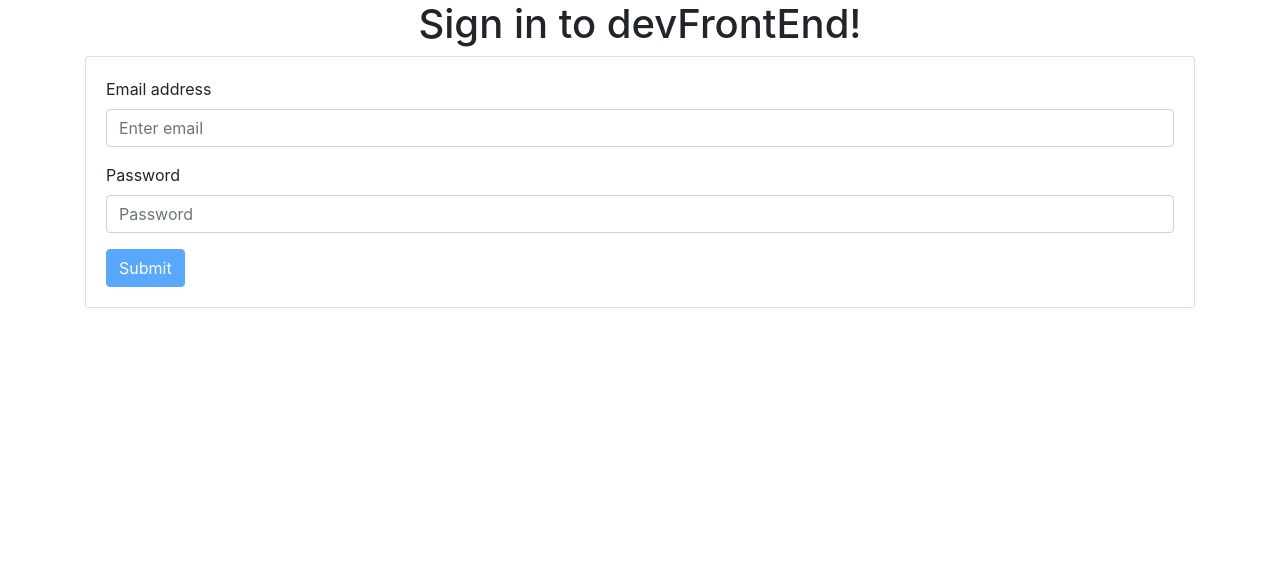
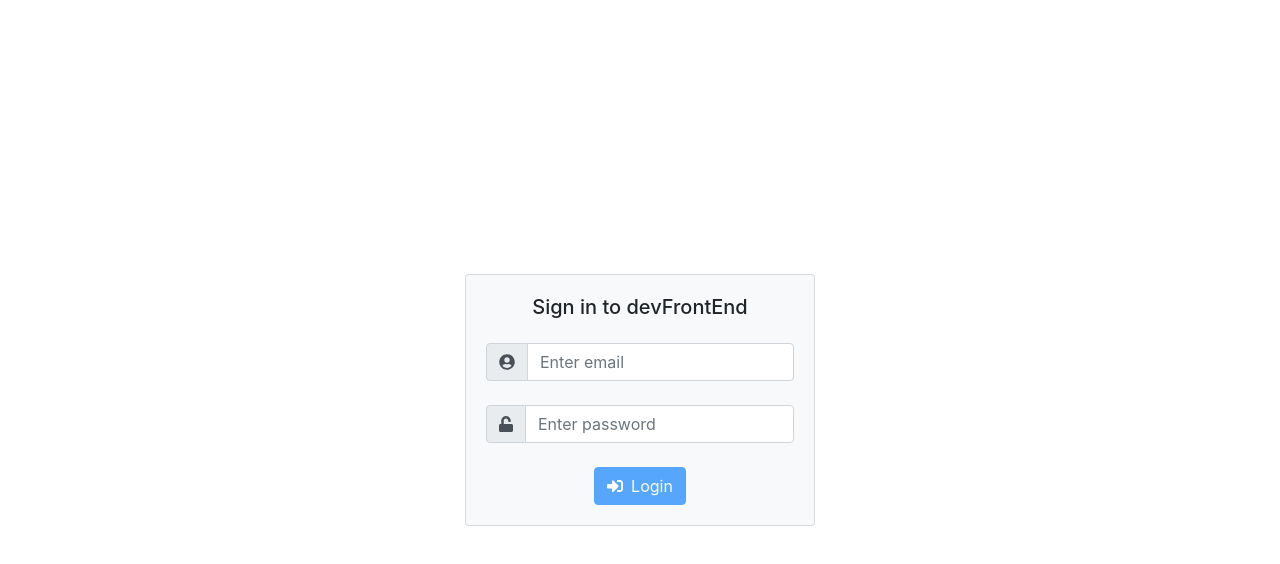
Before and after one commit to VitaliiLynnyk/web-app-practice, an Angular app in the folder devFrontEnd/: page / in a window 1280 px wide. Shown: the top 564 px of the page. Built offline with nearby package versions, Linux system fonts and the light colour scheme.

Commit message:
Create design for component form-login

```diff
--- a/devFrontEnd/src/app/app.component.html
+++ b/devFrontEnd/src/app/app.component.html
@@ -1,11 +1,18 @@
 <!--The content below is only a placeholder and can be replaced.-->
-<div style="text-align:center">
-  <h1>
-    Sign in to {{ title }}!
-  </h1>
+<div class="wrapper">
+  <div class="container">
+    <div class="row justify-content-center h-100">
+      <div class="col-12 col-sm-12 col-md-6 col-lg-4 align-self-center">
+        <div class="card bg-light">
+          <div class="card-body">
+            <h5 class="card-title text-center mb-4">Sign in to {{ title }}</h5>
+            <app-login-form></app-login-form>
+          </div>
+        </div>
+      </div>
+    </div>
+  </div>
 </div>
-<app-login-form></app-login-form>
-
 
 
 <router-outlet></router-outlet>
--- a/devFrontEnd/src/app/app.component.scss
+++ b/devFrontEnd/src/app/app.component.scss
@@ -0,0 +1,4 @@
+.wrapper, .container {
+  height: 100vh;
+  width: 100vw;
+}
--- a/devFrontEnd/src/app/app.module.ts
+++ b/devFrontEnd/src/app/app.module.ts
@@ -5,6 +5,7 @@
 
 import { AppRoutingModule } from './app-routing.module';
 import { AppComponent } from './app.component';
+import { FontAwesomeModule } from '@fortawesome/angular-fontawesome';
 import { LoginFormComponent } from './login-form/login-form.component';
 
 @NgModule({
@@ -16,6 +17,7 @@
     BrowserModule,
     AppRoutingModule,
     NgbModule,
+    FontAwesomeModule,
     ReactiveFormsModule
   ],
   providers: [],
--- a/devFrontEnd/src/app/login-form/login-form.component.html
+++ b/devFrontEnd/src/app/login-form/login-form.component.html
@@ -1,21 +1,21 @@
-<div class="container">
-  <div class="row">
-    <div class="col align-self-center">
-      <div class="card">
-        <div class="card-body">
-          <form [formGroup]="profileForm" (ngSubmit)="onSubmit()">
-            <div class="form-group">
-              <label for="exampleInputEmail1">Email address</label>
-              <input type="email" class="form-control" id="exampleInputEmail1" placeholder="Enter email" formControlName="loginEmail" required>
-            </div>
-            <div class="form-group">
-              <label for="exampleInputPassword1">Password</label>
-              <input type="password" class="form-control" id="exampleInputPassword1" placeholder="Password" formControlName="loginPassword" required>
-            </div>
-            <button type="submit" class="btn btn-primary" [disabled]="!profileForm.valid">Submit</button>
-          </form>
-        </div>
-      </div>
+<form [formGroup]="loginForm" (ngSubmit)="onSubmit()">
+  <div class="input-group mb-4">
+    <div class="input-group-prepend">
+      <span class="input-group-text">
+        <fa-icon [icon]="faUserCircleIcon"></fa-icon>
+      </span>
     </div>
+    <input type="email" class="form-control" id="loginEmail" placeholder="Enter email" formControlName="loginEmail" required>
   </div>
-</div>
+  <div class="input-group mb-4">
+    <div class="input-group-prepend">
+      <span class="input-group-text">
+        <fa-icon [icon]="faUnlockIcon"></fa-icon>
+      </span>
+    </div>
+    <input type="password" class="form-control" id="loginPassword" placeholder="Enter password" formControlName="loginPassword" required>
+  </div>
+  <div class="text-center">
+    <button type="submit" class="btn btn-primary" [disabled]="!loginForm.valid"><fa-icon class="mr-2" [icon]="faSignInAltIcon"></fa-icon>Login</button>
+  </div>
+</form>
--- a/devFrontEnd/src/app/login-form/login-form.component.ts
+++ b/devFrontEnd/src/app/login-form/login-form.component.ts
@@ -1,5 +1,6 @@
 import { Component, OnInit } from '@angular/core';
 import { FormGroup, FormControl } from '@angular/forms';
+import { faUserCircle, faUnlock, faSignInAlt } from '@fortawesome/free-solid-svg-icons';
 
 @Component({
   selector: 'app-login-form',
@@ -10,17 +11,24 @@
 
   constructor() { }
 
-  profileForm = new FormGroup({
+  loginForm = new FormGroup({
     loginEmail: new FormControl(''),
     loginPassword: new FormControl(''),
   });
+
+  faUserCircleIcon = faUserCircle;
+  faUnlockIcon = faUnlock;
+  faSignInAltIcon = faSignInAlt;
 
   ngOnInit() {
   }
 
   onSubmit() {
-    // TODO: Use EventEmitter with form value
-    console.warn(this.profileForm.value);
+    console.warn(this.loginForm.value);
   }
 
+  validateFormLogin() {
+
 }
+
+}
```
Also changed, not shown: devFrontEnd/package.json (+6 -1 lines), 1 other file (tests, documents, lock files or other folders).
